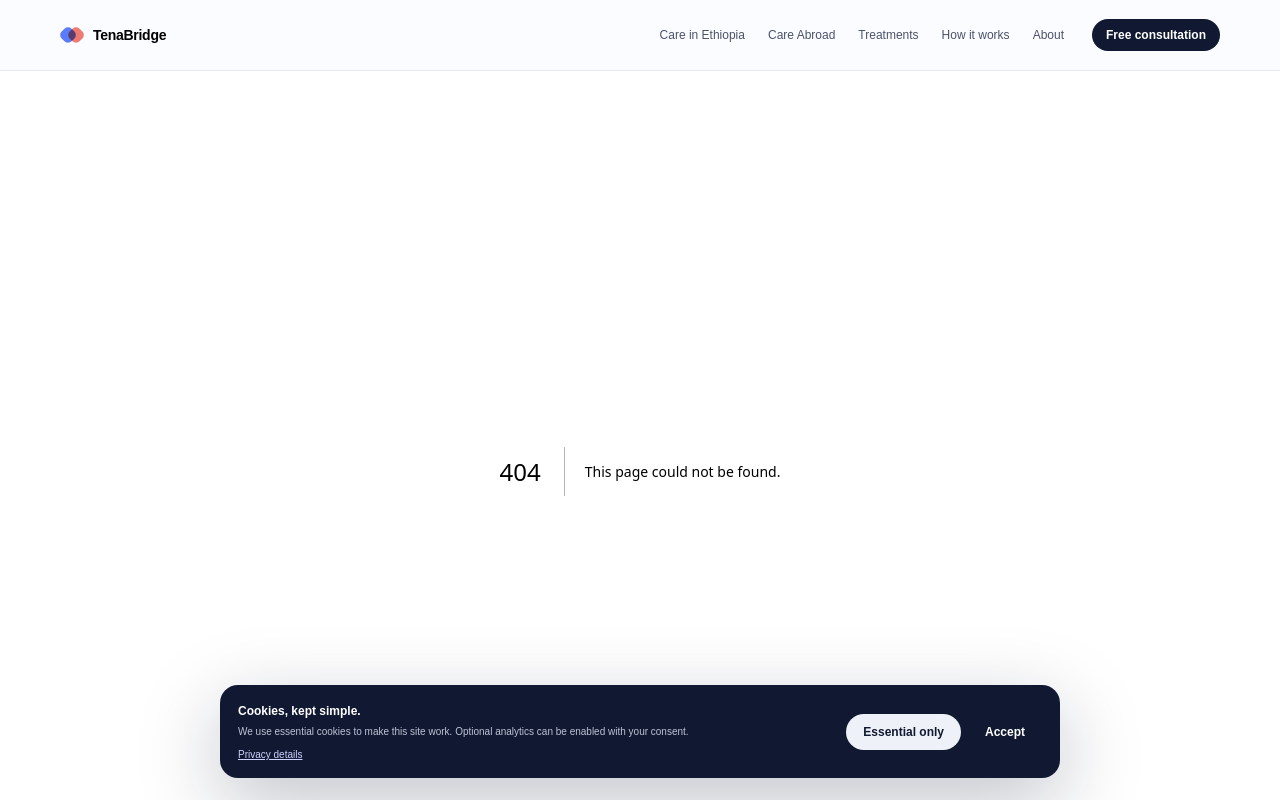
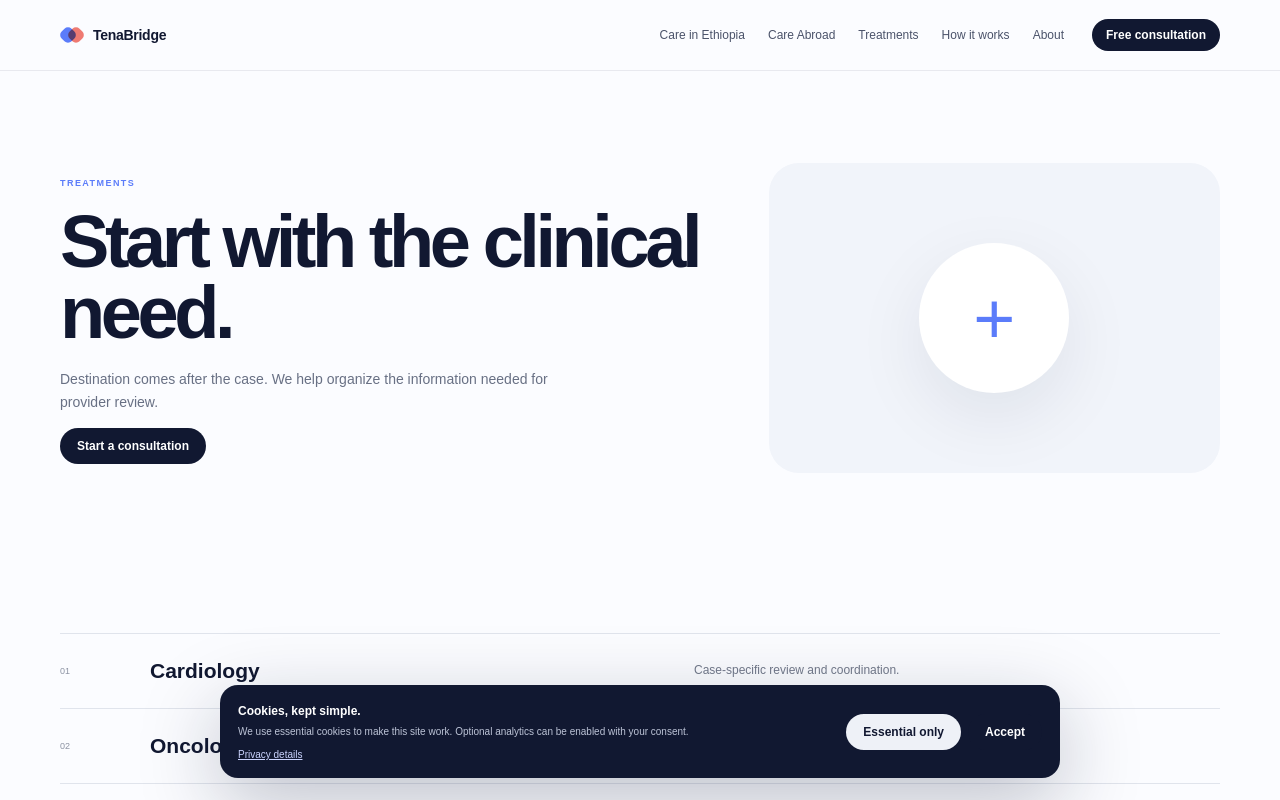
Before and after one commit to Mahiruni/MedicalTourism, a Next.js app: page /treatments in a window 1280 px wide. Before the commit this address had no page. Shown: the top 800 px of the page. Built offline with nearby package versions, Linux system fonts and the light colour scheme.

Commit message:
Add Next.js treatments page

```diff
--- /dev/null
+++ b/app/treatments/page.tsx
@@ -0,0 +1,4 @@
+import { PageHero } from '@/components/page-hero';
+export const metadata={title:'Treatments'};
+const items=['Cardiology','Oncology','Orthopedics & spine','Neurology','Fertility & women’s health','Dental care','Eye care','Diagnostics'];
+export default function Treatments(){return <><PageHero eyebrow="Treatments" title="Start with the clinical need." text="Destination comes after the case. We help organize the information needed for provider review."/><section className="section"><div className="shell treatmentList">{items.map((x,i)=><div key={x}><span>{String(i+1).padStart(2,'0')}</span><h2>{x}</h2><p>Case-specific review and coordination.</p></div>)}</div></section></>}
```
